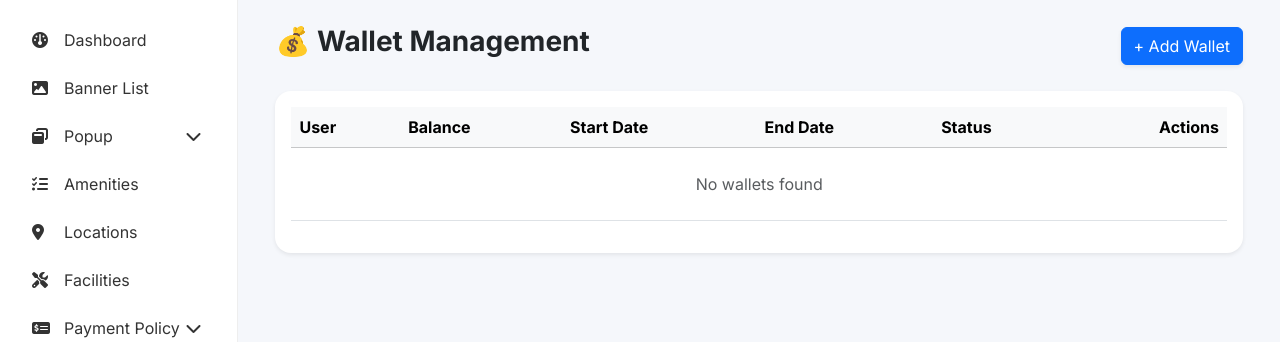
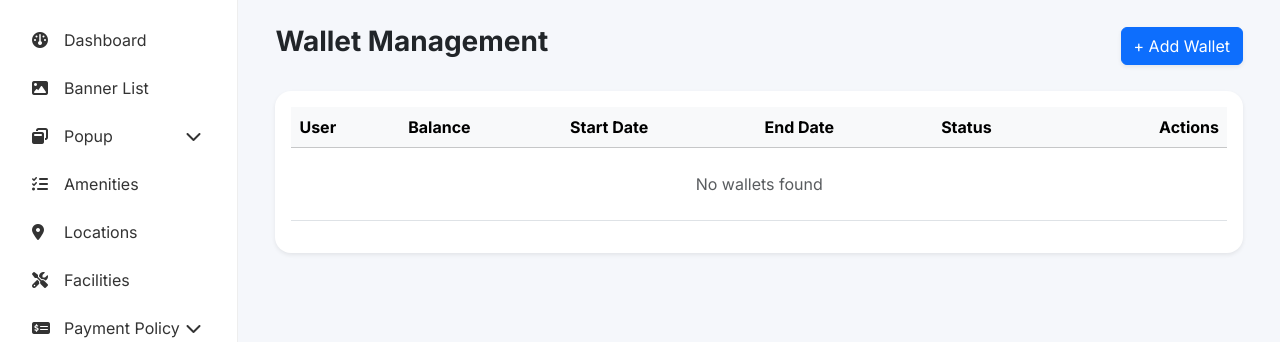
Before and after one commit to Anusha-muraboina/farmhousehyd, a Django app: page /farmhouse_superadmin/wallets/ in a window 1280 px wide. Shown: the part 83-425 px from the top of the page. Run offline with Django 5.2, Linux system fonts and the light colour scheme; data that the repository does not hold is empty; parts of the project's set-up code (start-up, migrations or seed data) failed here and were passed over; some libraries are stand-ins or nearby versions.

Commit message:
updated the dashboard
updated the dashboard

```diff
--- a/templates/superadmin/wallet/list.html
+++ b/templates/superadmin/wallet/list.html
@@ -5,7 +5,7 @@
 
   <!-- HEADER -->
   <div class="d-flex justify-content-between align-items-center mb-4">
-    <h3 class="fw-bold">💰 Wallet Management</h3>
+    <h3 class="fw-bold"> Wallet Management</h3>
 
     <a href="{% url 'wallet_create' %}" class="btn btn-primary shadow-sm">
       + Add Wallet
```
